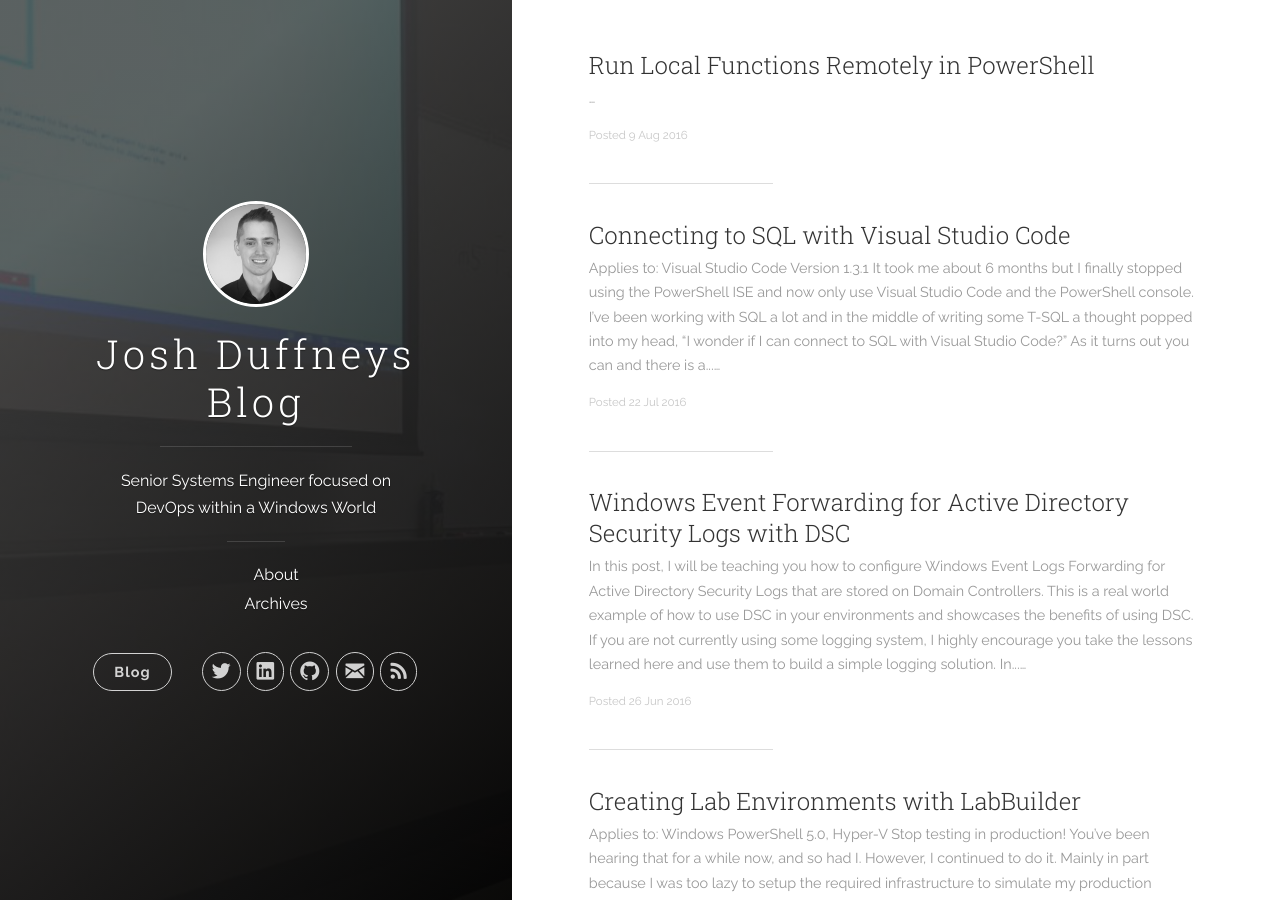
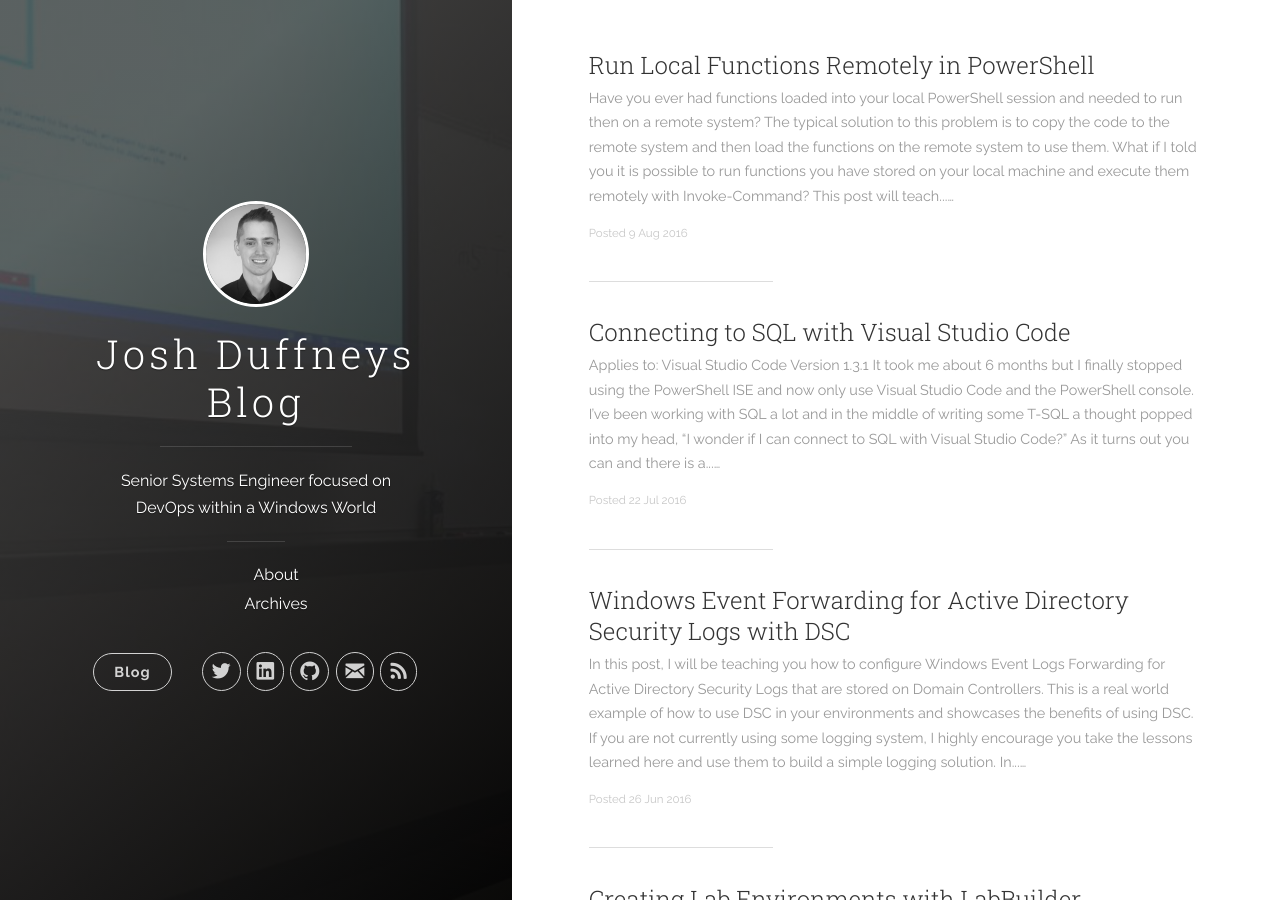
Before and after one commit to AzureDevOps3/duffney.github.io, a Jekyll site: the page built from index.html, in a window 1280 px wide and 900 px high. Built offline with Jekyll 4.4.1, drawn with Linux system fonts in a browser that asks for light colours; nearby versions of some CDN libraries; the list of posts is cut into pages by our own code.

Commit message:
adding first section

```diff
--- a/_posts/2016-8-9-RunLocalFunctionsRemotely.md
+++ b/_posts/2016-8-9-RunLocalFunctionsRemotely.md
@@ -6,3 +6,31 @@ tags: [PowerShell]
 modified: 2016-8-9 8:00:00
 date: 2016-8-9 8:00:00
 ---
+
+Have you ever had functions loaded into your local PowerShell session and needed to run then on a remote system? The typical solution
+to this problem is to copy the code to the remote system and then load the functions on the remote system to use them. What if I told you
+it is possible to run functions you have stored on your local machine and execute them remotely with Invoke-Command? This post will teach
+you how to do this.
+
+### Execute Local Functions Remotely
+
+To demonstrate how to do this, I'll use a famous Hell-World example. I have written an extremely simple function that writes
+"Hello, World!" to the console. It is called MyFunction and has no parameters. I've loaded to into my local PowerShell session
+and to run it remotely I will use Invoke-Command. Here is the trick, place a $ symbol out side the curly braces of the scriptblock.
+Then put Function: inside the scriptblock before the name of the function as seen below.
+
+{% highlight PowerShell %}
+function MyFunction ()
+{
+    Write-Host 'Hello, World!'
+}
+
+Invoke-Command -ComputerName DC1 `
+-ScriptBlock ${Function:MyFunction}
+{% end highlight %}
+
+
+![MyFunction](/images/posts/2016-8-9/MyFunction.gif "MyFunction")
+
+
+### Using Parameters
```
